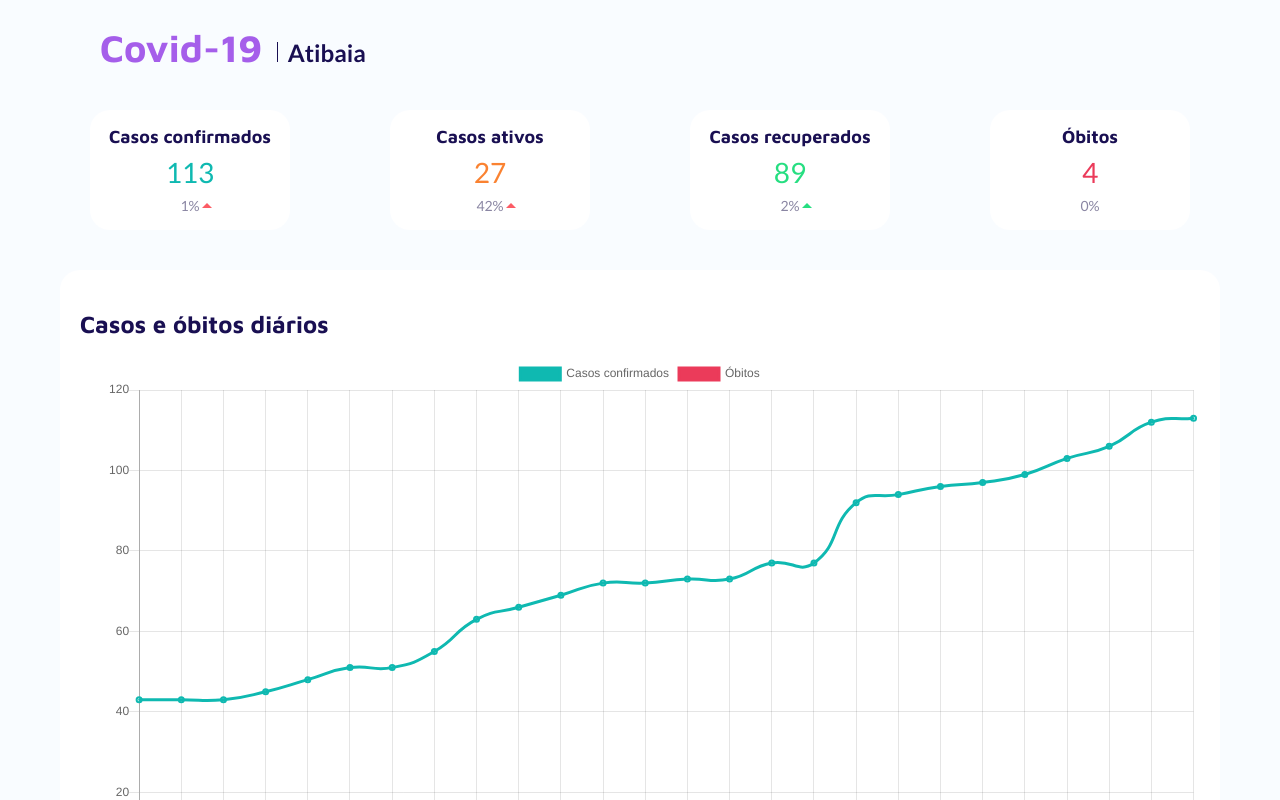
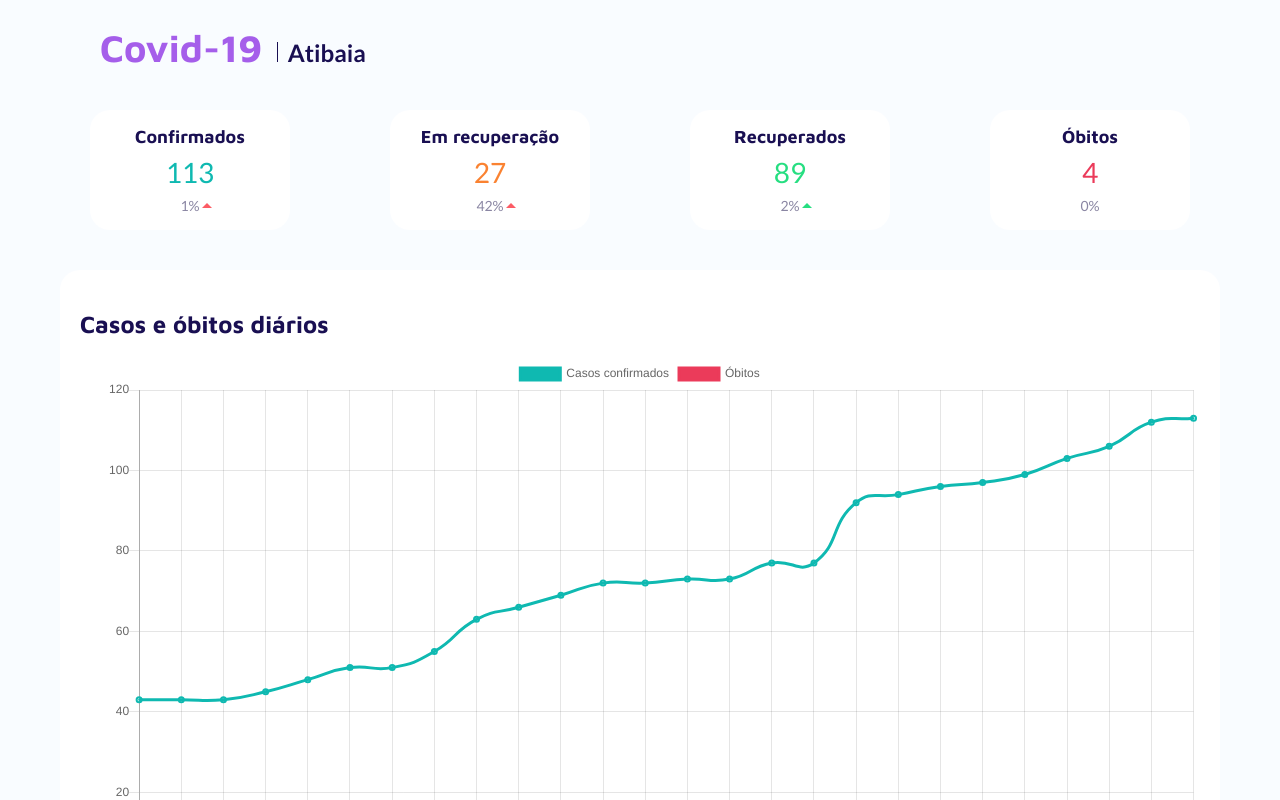
Before and after one commit to yurigodke/corona-dash, a React (Create React App) app: page / in a window 1280 px wide. Shown: the top 800 px of the page. Built offline with nearby package versions, Linux system fonts and the light colour scheme.

Commit message:
Change absoluteNumbers labels

```diff
--- a/src/modules/absoluteNumbers/index.js
+++ b/src/modules/absoluteNumbers/index.js
@@ -8,10 +8,10 @@ import { Box } from "../../components";
 const AbsoluteNumbers = ({ data }) => {
   return (
     <div className={style["absoluteNumber"]}>
-      <Box title="Casos confirmados" {...data.confirmed} color="#0fb9b1" />
-      <Box title="Casos ativos" {...data.active} color="#fa8231" />
+      <Box title="Confirmados" {...data.confirmed} color="#0fb9b1" />
+      <Box title="Em recuperação" {...data.active} color="#fa8231" />
       <Box
-        title="Casos recuperados"
+        title="Recuperados"
         {...data.recovered}
         color="#26de81"
         upIsGood={true}
```
